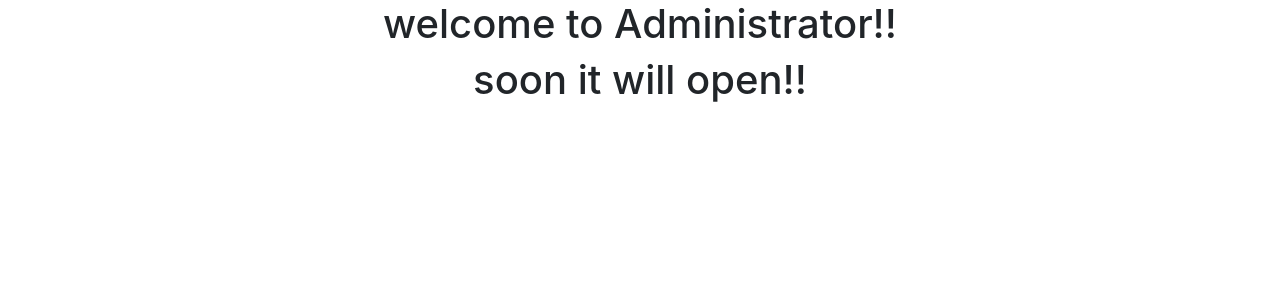
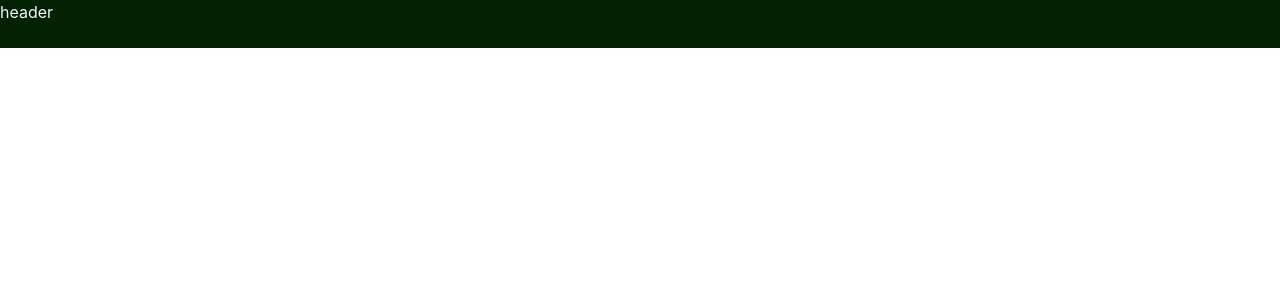
Before and after one commit to L4it-julz/React-Attendance, a React (Create React App) app in the folder attendancedb/: page /administrator in a window 1280 px wide. Shown: the top 300 px of the page. Built offline with nearby package versions, Linux system fonts and the light colour scheme.

Commit message:
done my task

```diff
--- a/attendancedb/src/pages/administrator.js
+++ b/attendancedb/src/pages/administrator.js
@@ -1,12 +1,12 @@
 import React from "react";
+import classes from "./administrator.module.css"
 
 const Administrator = () => {
     return (
         <main>
-            <center>
-            <h1>welcome to Administrator!!</h1>
-            <h1>soon it will open!!</h1>
-            </center>
+           <div className={classes.navbar} >header</div>
+           <div className="body"> body</div>
+           <div className="footer">footer</div>
         </main>
     );
 }
--- /dev/null
+++ b/attendancedb/src/pages/administrator.module.css
@@ -0,0 +1,9 @@
+.navbar {
+    position: fixed;
+  top: 0;
+  left: 0;
+  background-color: rgb(1, 33, 1);
+  color: aliceblue;
+  width: 100%;
+  height: 3em;
+}
--- a/attendancedb/src/pages/biometric.js
+++ b/attendancedb/src/pages/biometric.js
@@ -77,7 +77,6 @@ const Biometric = () => {
       const [logs, setlogs] = useState('');
       const [msg, setmsg] = useState('')
       const [barcode, setBarcode] = useState('')
-      const [cursor, setCursor] = useState(true);
       const [inputRef, setInputFocus] = UseFocus();
     //   dispatch(getAttendance());
 
@@ -112,6 +111,7 @@ const Biometric = () => {
                 setInfo(init)
                 setAtt('')
                 setmsg('')
+                setBarcode('')
               }, 30000);
 
 
@@ -158,6 +158,7 @@ const Biometric = () => {
            } else {
             setBarcode('')
             setmsg('YOU HAVE SIGN IN !!!')
+            return barcode
 
 
             // reset after 30secs
@@ -186,10 +187,11 @@ const Biometric = () => {
                 var logTime = att.filter(times => times.externalID === barcode.value && times.logDate === fullDate);
                 setlogs(logTime ? logTime : '')
         }
-
-        return barcode.focus()
+        // barcode.value = '';
+        // return barcode.select()
 
       }
+
 
       const useMountEffect = (fun) => useEffect(fun, []);
       useMountEffect(  setInputFocus )
```
Also changed, not shown: attendancedb/src/components/Layout/adminLayout.js (added, +15 -0 lines), 1 other file (tests, documents, lock files or other folders).
